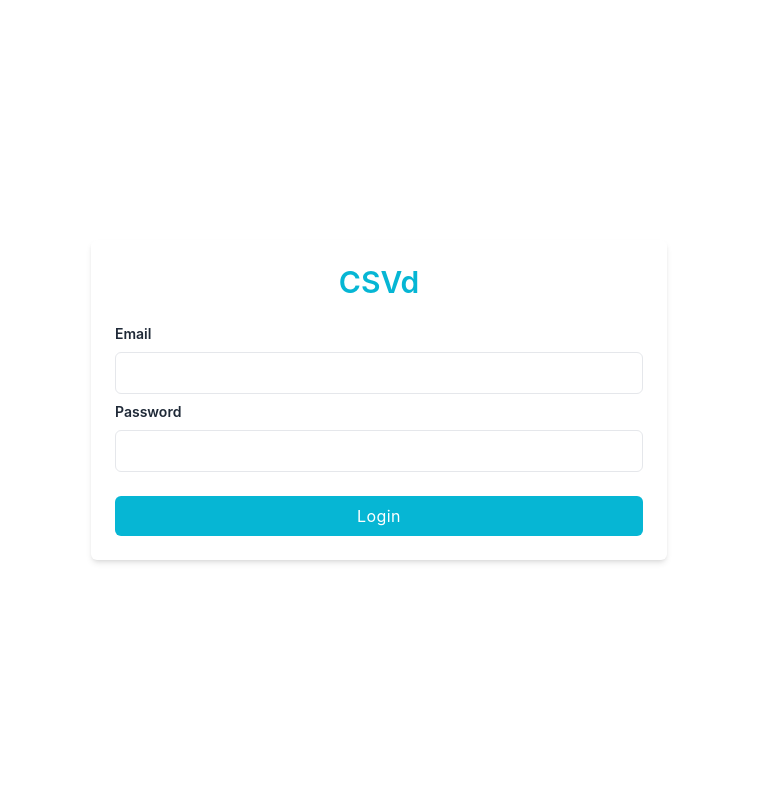
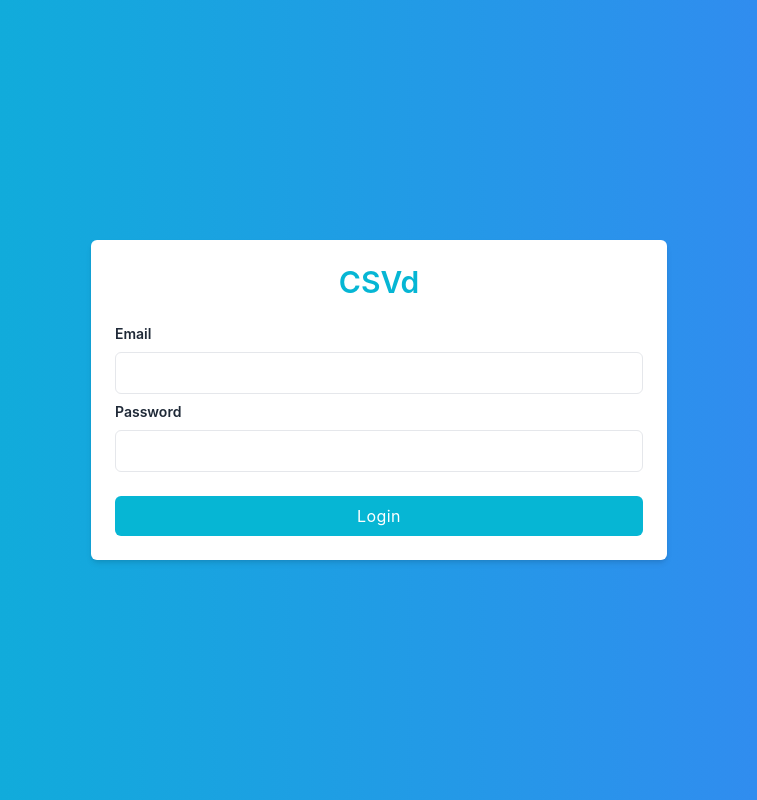
Before and after one commit to MikaelVallenet/CSVd, a React (Create React App) app in the folder web/: page / in a window 1280 px wide. Shown: the whole page, without its empty margins (261-1018 px from the left). Built offline with nearby package versions, Linux system fonts and the light colour scheme.

Commit message:
feat(web): add gradient background for login page

```diff
--- a/web/src/pages/Login.tsx
+++ b/web/src/pages/Login.tsx
@@ -2,6 +2,7 @@
 const Login = () => {
 
     return (
+        <div className="bg-gradient-to-r from-cyan-500 to-blue-500">
             <div className="flex flex-col justify-center min-h-screen overflow-hidden">
                 <div className="w-full p-6 m-auto bg-white rounded-md shadow-md lg:max-w-xl">
                     <h1 className="text-3xl font-semibold text-center text-cyan-500">
@@ -42,6 +43,7 @@
                     </form>
                 </div>
             </div>
+        </div>
     );
 }
 
```
Lines whose indentation alone changed are shown as unchanged.
